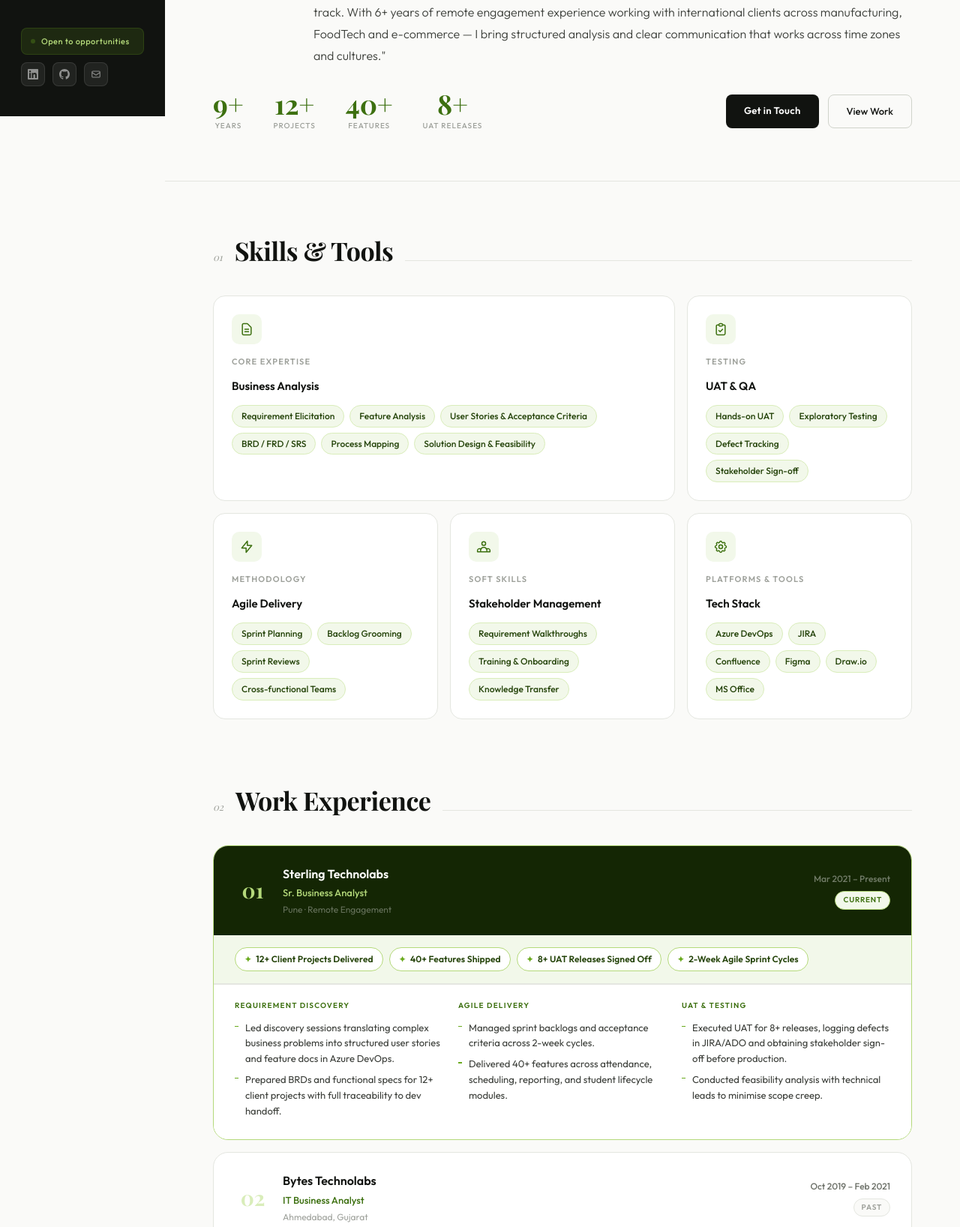
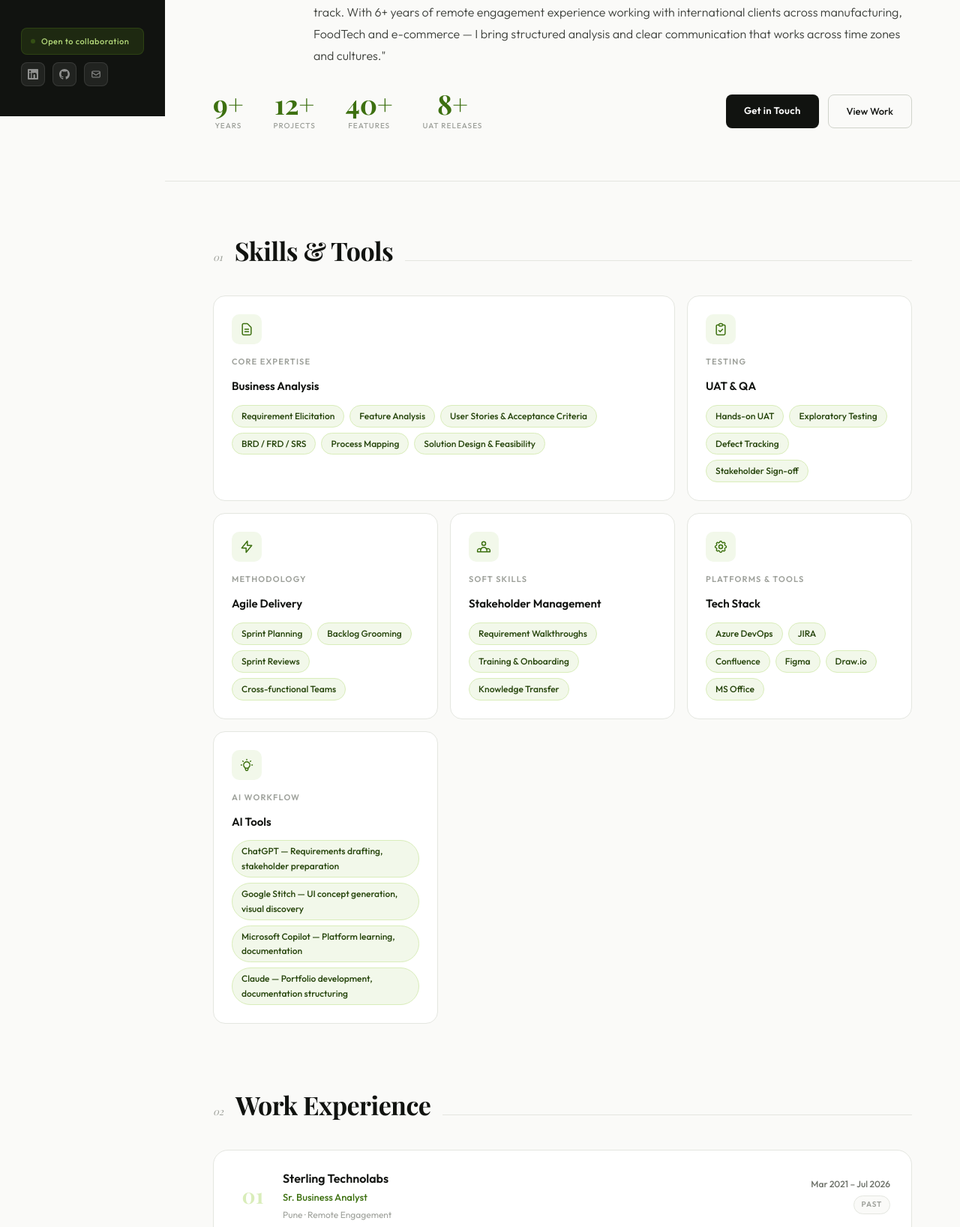
Before and after one commit to davedhaivat/davedhaivat.github.io, a plain HTML site: page index.html in a window 1280 px wide. Shown: the part 645-2281 px from the top of the page at 75% size. Drawn offline with nearby package versions, Linux system fonts and the light colour scheme; a web font is replaced by a local one.

Commit message:
Add files via upload
multiple changes pushed
 - title tag — updated to "Senior Business Analyst"
 - SEO meta tags — added description, keywords, OG tags
 - sidebar — "Open to opportunities" → "Open to collaboration"
 - portfolio year — 2025 → 2026
 - AI workflow tools — new skill card added after Tech Stack
 - sterling technolabs — period updated to Mar 2021 – Jul 2026, badge changed to Past, card styling updated
 - contact section text — replaced job seeker language with collaboration positioning
 - phone number — removed entirely
 - footer — © 2025 → © 2026

```diff
--- a/index.html
+++ b/index.html
@@ -3,7 +3,13 @@
 <head>
 <meta charset="UTF-8">
 <meta name="viewport" content="width=device-width, initial-scale=1.0">
-<title>Dhaivat Dave — IT Business Systems Analyst</title>
+<title>Dhaivat Dave — Senior Business Analyst</title>
+<meta name="description" content="Senior Business Analyst with 9+ years of experience in requirement elicitation, Agile delivery, Figma wireframing and AI-assisted BA workflows. Available for remote collaboration with international product teams.">
+<meta name="keywords" content="Business Analyst, Senior BA, Remote Business Analyst, Agile BA, Requirements Engineering, Figma Wireframing, Azure DevOps, AI Business Analyst, UK Business Analyst, EU Business Analyst, Contract BA">
+<meta property="og:title" content="Dhaivat Dave — Senior Business Analyst">
+<meta property="og:description" content="Senior BA with 9+ years of experience helping product teams turn complex requirements into clear, buildable solutions — remotely, across time zones.">
+<meta property="og:url" content="https://davedhaivat.github.io">
+<meta property="og:type" content="website">
 <!-- Google tag (gtag.js) -->
 <script async src="https://www.googletagmanager.com/gtag/js?id=G-QF8JS03SJG"></script>
 <script>
@@ -444,7 +450,7 @@ footer p{font-size:12px;color:var(--ink4);}
     <li><a href="#contact" class="nav-link"><span class="dot"></span> Contact</a></li>
   </ul>
   <div class="sidebar-bottom">
-    <div class="sidebar-avail"><span class="avail-dot"></span>Open to opportunities</div>
+    <div class="sidebar-avail"><span class="avail-dot"></span>Open to collaboration</div>
     <div class="sidebar-social">
       <a href="https://www.linkedin.com/in/davedhaivat" target="_blank" title="LinkedIn">
         <svg fill="currentColor" viewBox="0 0 24 24"><path d="M20.447 20.452h-3.554v-5.569c0-1.328-.027-3.037-1.852-3.037-1.853 0-2.136 1.445-2.136 2.939v5.667H9.351V9h3.414v1.561h.046c.477-.9 1.637-1.85 3.37-1.85 3.601 0 4.267 2.37 4.267 5.455v6.286zM5.337 7.433a2.062 2.062 0 01-2.063-2.065 2.064 2.064 0 112.063 2.065zm1.782 13.019H3.555V9h3.564v11.452zM22.225 0H1.771C.792 0 0 .774 0 1.729v20.542C0 23.227.792 24 1.771 24h20.451C23.2 24 24 23.227 24 22.271V1.729C24 .774 23.2 0 22.222 0h.003z"/></svg>
@@ -464,7 +470,7 @@ footer p{font-size:12px;color:var(--ink4);}
   <section class="hero" id="home">
     <div class="hero-bg-text">BA</div>
     <div class="hero-top">
-      <span class="hero-index">Portfolio · 2025</span>
+      <span class="hero-index">Portfolio · 2026</span>
       <span class="hero-year">India</span>
     </div>
     <div class="hero-otw">
@@ -567,6 +573,17 @@ footer p{font-size:12px;color:var(--ink4);}
             <span class="chip">MS Office</span>
           </div>
         </div>
+        <div class="skill-cell area-tools">
+          <div class="skill-cell-icon"><svg fill="none" viewBox="0 0 24 24" stroke="currentColor" stroke-width="1.8"><path stroke-linecap="round" stroke-linejoin="round" d="M9.663 17h4.673M12 3v1m6.364 1.636l-.707.707M21 12h-1M4 12H3m3.343-5.657l-.707-.707m2.828 9.9a5 5 0 117.072 0l-.548.547A3.374 3.374 0 0014 18.469V19a2 2 0 11-4 0v-.531c0-.895-.356-1.754-.988-2.386l-.548-.547z"/></svg></div>
+          <div class="skill-cell-label">AI Workflow</div>
+          <div class="skill-cell-title">AI Tools</div>
+          <div class="chip-list">
+            <span class="chip">ChatGPT — Requirements drafting, stakeholder preparation</span>
+            <span class="chip">Google Stitch — UI concept generation, visual discovery</span>
+            <span class="chip">Microsoft Copilot — Platform learning, documentation</span>
+            <span class="chip">Claude — Portfolio development, documentation structuring</span>
+          </div>
+        </div>
       </div>
     </section>
 
@@ -579,7 +596,7 @@ footer p{font-size:12px;color:var(--ink4);}
       <div class="exp-grid">
 
         <!-- Sterling Technolabs — Full detail -->
-        <div class="exp-card current reveal">
+        <div class="exp-card reveal">
           <div class="exp-card-head">
             <div class="exp-num">01</div>
             <div class="exp-info">
@@ -588,8 +605,8 @@ footer p{font-size:12px;color:var(--ink4);}
               <div class="exp-location">Pune · Remote Engagement</div>
             </div>
             <div class="exp-right">
-              <div class="exp-period">Mar 2021 – Present</div>
-              <span class="exp-badge badge-current">Current</span>
+              <div class="exp-period">Mar 2021 – Jul 2026</div>
+              <span class="exp-badge badge-past">Past</span>
             </div>
           </div>
           <div class="exp-achievements">
@@ -1224,17 +1241,14 @@ footer p{font-size:12px;color:var(--ink4);}
       <div class="contact-strip reveal">
         <div>
           <div class="contact-heading">Let's work<br><em>together.</em></div>
-          <p class="contact-sub">Currently open to Senior Business Analyst roles and available to join immediately. Feel free to reach out through any of the channels below.</p>
+          <p class="contact-sub">I work with product teams and businesses to turn complex requirements into clear, buildable solutions — remotely, across time zones. Whether you are exploring a specific project, a contract engagement, or simply want to connect and exchange perspectives — feel free to reach out.</p>
         </div>
         <div class="contact-links">
           <a href="mailto:davedhaivat@gmail.com" class="contact-link">
             <div class="contact-link-icon"><svg fill="none" viewBox="0 0 24 24" stroke="currentColor" stroke-width="1.8"><path stroke-linecap="round" stroke-linejoin="round" d="M3 8l7.89 5.26a2 2 0 002.22 0L21 8M5 19h14a2 2 0 002-2V7a2 2 0 00-2-2H5a2 2 0 00-2 2v10a2 2 0 002 2z"/></svg></div>
             <div><div class="contact-link-label">Email</div><div class="contact-link-val">davedhaivat@gmail.com</div></div>
           </a>
-          <a href="tel:+918866772016" class="contact-link">
-            <div class="contact-link-icon"><svg fill="none" viewBox="0 0 24 24" stroke="currentColor" stroke-width="1.8"><path stroke-linecap="round" stroke-linejoin="round" d="M3 5a2 2 0 012-2h3.28a1 1 0 01.948.684l1.498 4.493a1 1 0 01-.502 1.21l-2.257 1.13a11.042 11.042 0 005.516 5.516l1.13-2.257a1 1 0 011.21-.502l4.493 1.498a1 1 0 01.684.949V19a2 2 0 01-2 2h-1C9.716 21 3 14.284 3 6V5z"/></svg></div>
-            <div><div class="contact-link-label">Phone</div><div class="contact-link-val">+91 88667 72016</div></div>
-          </a>
+
           <a href="https://www.linkedin.com/in/davedhaivat" target="_blank" class="contact-link">
             <div class="contact-link-icon"><svg fill="currentColor" viewBox="0 0 24 24"><path d="M20.447 20.452h-3.554v-5.569c0-1.328-.027-3.037-1.852-3.037-1.853 0-2.136 1.445-2.136 2.939v5.667H9.351V9h3.414v1.561h.046c.477-.9 1.637-1.85 3.37-1.85 3.601 0 4.267 2.37 4.267 5.455v6.286zM5.337 7.433a2.062 2.062 0 01-2.063-2.065 2.064 2.064 0 112.063 2.065zm1.782 13.019H3.555V9h3.564v11.452zM22.225 0H1.771C.792 0 0 .774 0 1.729v20.542C0 23.227.792 24 1.771 24h20.451C23.2 24 24 23.227 24 22.271V1.729C24 .774 23.2 0 22.222 0h.003z"/></svg></div>
             <div><div class="contact-link-label">LinkedIn</div><div class="contact-link-val">linkedin.com/in/davedhaivat</div></div>
@@ -1246,7 +1260,7 @@ footer p{font-size:12px;color:var(--ink4);}
   </div>
 
   <footer>
-    <p>© 2025 Dhaivat Dave</p>
+    <p>© 2026 Dhaivat Dave</p>
     <a href="#home" class="footer-back">
       <svg width="14" height="14" fill="none" viewBox="0 0 24 24" stroke="currentColor" stroke-width="2"><path stroke-linecap="round" stroke-linejoin="round" d="M5 10l7-7m0 0l7 7m-7-7v18"/></svg>
       Back to top
```
